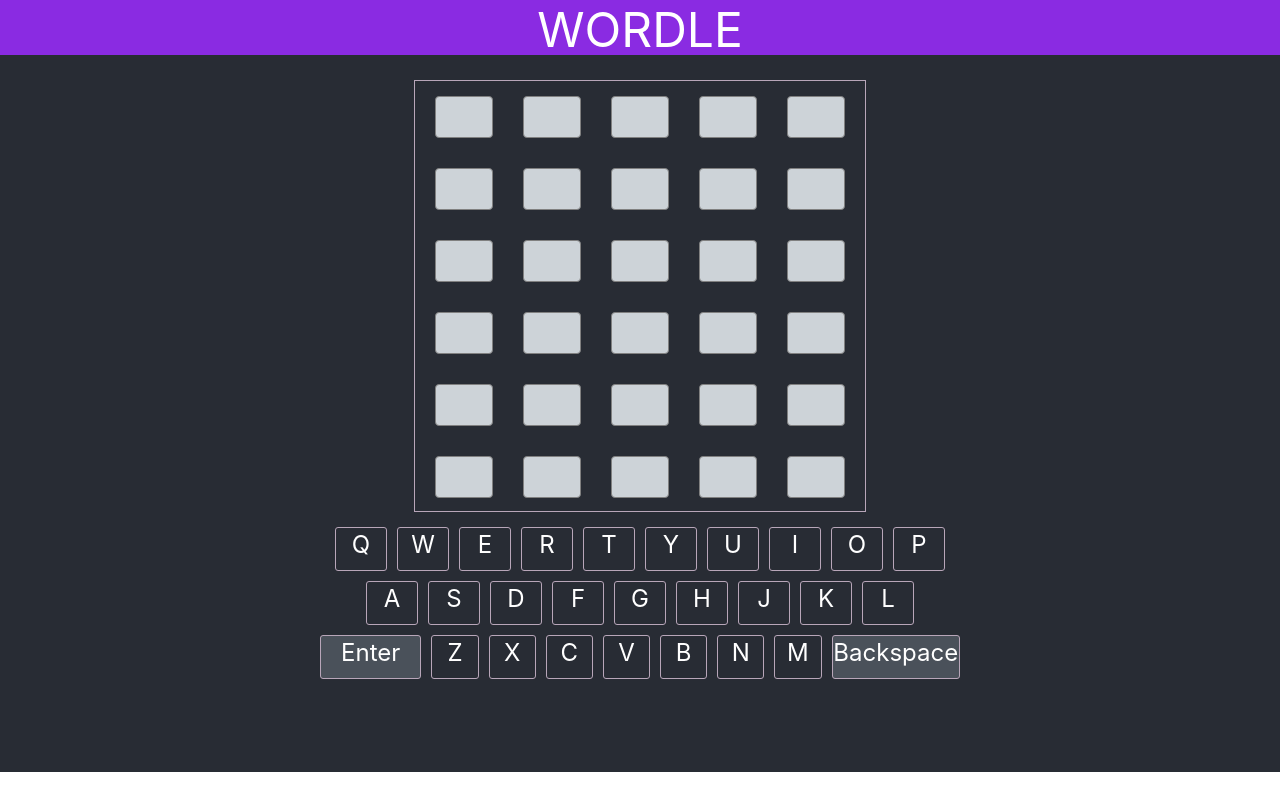
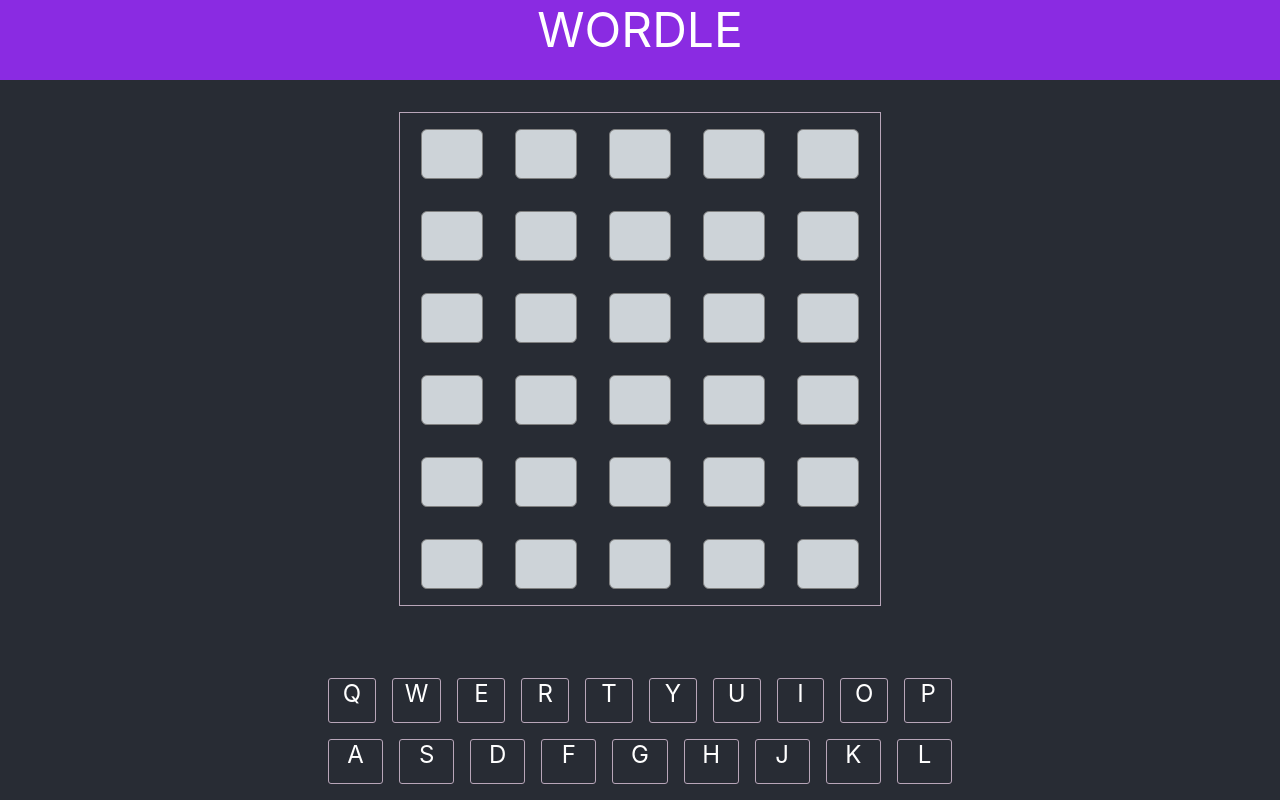
Before and after one commit to M9Bene/wordle_react, a React (Create React App) app in the folder wordle_react/: page / in a window 1280 px wide. Built offline with nearby package versions, Linux system fonts and the light colour scheme.

Commit message:
Add: usage of em instead of px in css

```diff
--- a/wordle_react/src/App.css
+++ b/wordle_react/src/App.css
@@ -1,6 +1,7 @@
 .App {
     text-align: center;
     background-color: #282c34;
+    height: 100vh;
     max-height: 100vh;
     width: 100vw;
     color: white;
@@ -8,6 +9,7 @@
 
 html,
 body {
+
     padding: 0;
     margin: 0;
     overflow: hidden;
@@ -15,7 +17,7 @@
 
 .header {
     background-color: blueviolet;
-  height: 55px;
+    min-height: 5em;
 }
 
 .header p {
@@ -25,17 +27,18 @@
 
 .game-territory {
     margin: 0 auto;
-  top: 55px;
+    height: 95vh;
     width: 100%;
     align-items: center;
     display: flex;
     flex-direction: column;
+
 }
 
 .guesses {
-  margin-top: 25px;
-  width: 450px;
-  height: 430px;
+    margin-top: 2em;
+    min-width: 30em;
+    max-height: 35em;
     border: 1px solid #b8a6b9;
     flex-direction: column;
 }
--- a/wordle_react/src/components/GuessBar.css
+++ b/wordle_react/src/components/GuessBar.css
@@ -6,16 +6,17 @@
 }
 
 .guess-letter {
-    margin: 15px;
+    margin: 0.5em;
     flex: 33%;
-    height: 40px;
+    min-height: 1.5em;
     display: grid;
     background-color: #cdd3d8;
     place-items: center;
-    font-size: 30px;
+    font-size: 2em;
+    padding: 0;
     border: 1px solid gray;
     color: black;
-    border-radius: 4px;
+    border-radius: 6px;
 }
 
 .correct {
--- a/wordle_react/src/components/Key.css
+++ b/wordle_react/src/components/Key.css
@@ -1,8 +1,8 @@
 .key {
-    width: 50px;
-    height: 40px;
-    margin: 5px;
-    padding: 2px 0 0 0;
+    width: clamp(1em, 1.5em, 5em) ;
+    height: 1.8em;
+    margin: 0.5rem;
+    padding: 0 0.5em 0 0.5em;
     font-size: x-large;
     border: 1px solid #b8a6b9;
     cursor: pointer;
--- a/wordle_react/src/components/KeyBoard.css
+++ b/wordle_react/src/components/KeyBoard.css
@@ -1,7 +1,7 @@
 .keyboard {
-    width: 650px;
-    height: 250px;
-    margin-top: 10px;
+    max-width: 40em;
+    min-height: 25em;
+    margin: 4em;
 }
 
 .keyboard-line {
@@ -14,10 +14,10 @@
 
 .enter {
     background-color: #4a515a;
-    width: 110px;
+    min-width: 3em;
 }
 
 .backspace {
     background-color: #4a515a;
-    width: 140px;
+    min-width: 5em;
 }
```
Lines whose indentation alone changed are shown as unchanged.
